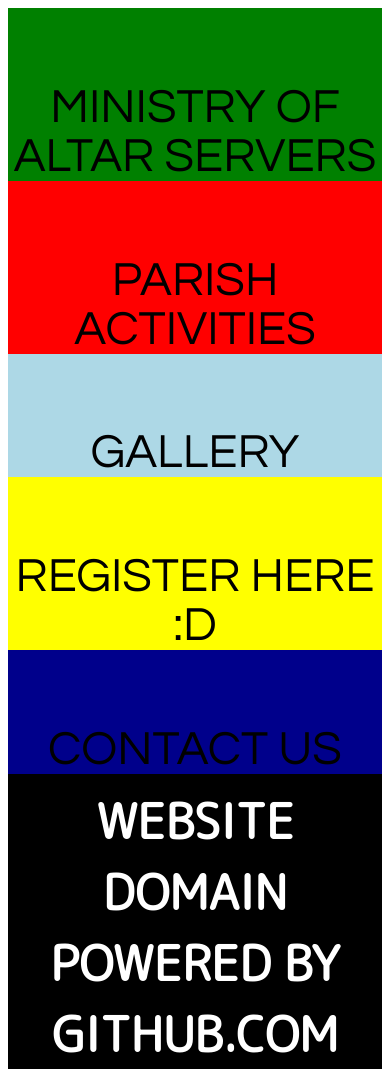
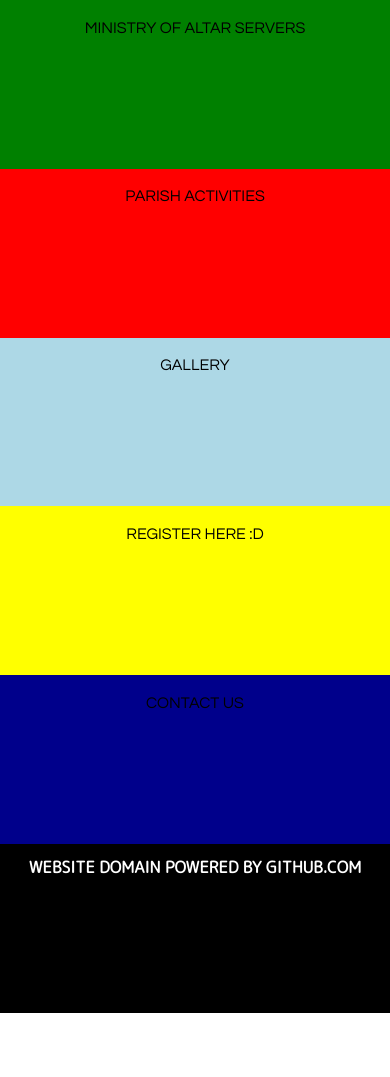
Before and after one commit to slrpmas/Website, a plain HTML site: page index.html in a window 390 px wide. After the commit the page ends 1013 px from the top, so only its background shows below. Drawn offline with Linux system fonts and the light colour scheme.

Commit message:
Fixed Formatting for Entire Phone

```diff
--- a/CSS/index.css
+++ b/CSS/index.css
@@ -128,12 +128,53 @@
 		height: 25%;
 		left: 0;
 	}
+}
 @media only screen and (max-width: 600px) {
-	#WelcomeBox, #ActivitiesBox, #PictureBox, #RegistrationBox, #ContactUsBox, #Credits {
+	#WelcomeBox{
 		width: 100%;
 		height: 20%;
-		position: relative;
+		position: absolute;
 		top: 0;
+		left: 0;
+		right: 0;
+	}
+	#ActivitiesBox{
+		width: 100%;
+		height: 20%;
+		position: absolute;
+		top: 20%;
+		left: 0;
+		right: 0;
+	}
+	#PictureBox{
+		width: 100%;
+		height: 20%;
+		position: absolute;
+		top: 40%;
+		left: 0;
+		right: 0;
+	}
+	#RegistrationBox{
+		width: 100%;
+		height: 20%;
+		position: absolute;
+		top: 60%;
+		left: 0;
+		right: 0;
+	}
+	#ContactUsBox{
+		width: 100%;
+		height: 20%;
+		position: absolute;
+		top: 80%;
+		left: 0;
+		right: 0;
+	}
+	#Credits{
+		width: 100%;
+		height: 20%;
+		position: absolute;
+		top: 100%;
 		left: 0;
 		right: 0;
 	}
@@ -142,16 +183,16 @@
 		font-family: 'Century Gothic', sans-serif;
 		text-transform: uppercase;
 		color: Black;
-		font-size: 3em;
+		font-size: 1em;
 		margin: 0;
-		padding-top: 20%;
+		padding-top: 5%;
 	}
 	#CreditText {
 		text-align: center;
 		font-family: 'M PLUS Rounded 1c', sans-serif;
 		text-transform: uppercase;
 		color: White;
-		font-size: 3em;
+		font-size: 1em;
 		margin: 0;
 		padding-top: 3%;
 	}
```
